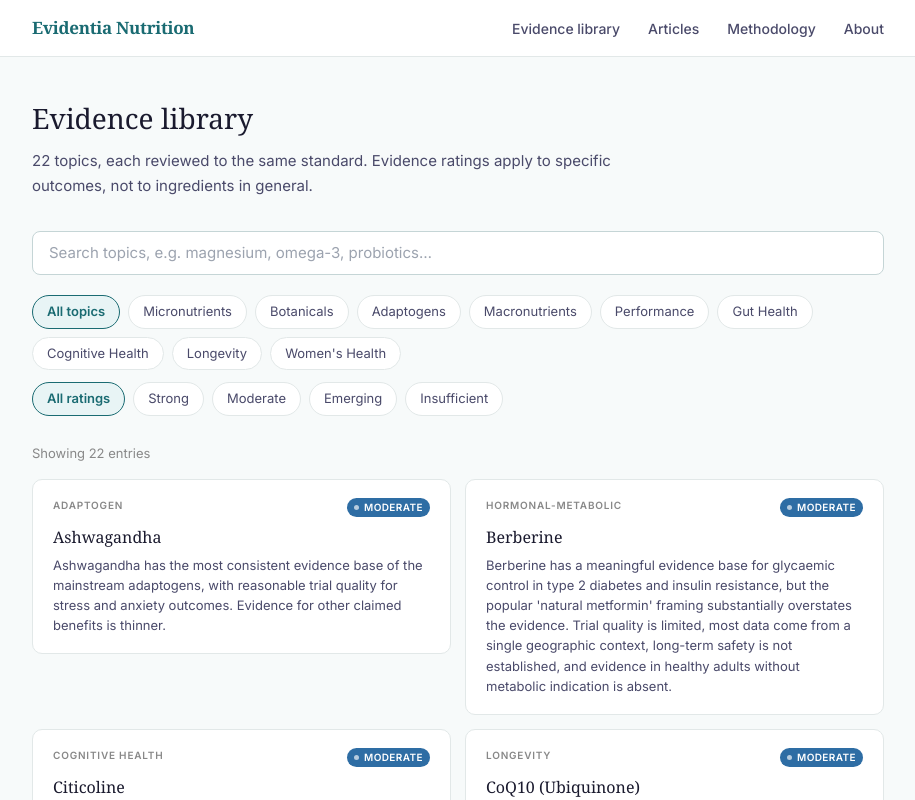
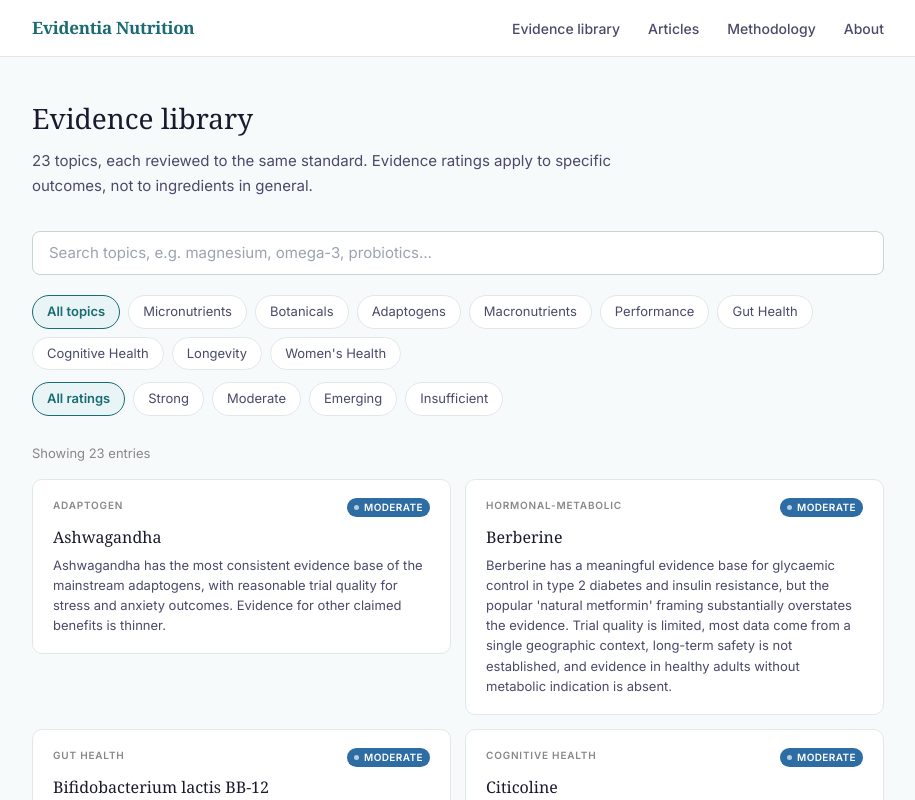
Before and after one commit to Zchawj6/evidentia-nutrition, a Next.js app: page /library in a window 1280 px wide. Shown: the top 800 px of the page, without its empty margins (182-1097 px from the left). Built offline with nearby package versions, Linux system fonts and the light colour scheme.

Commit message:
add bifidobacterium entry

```diff
--- a/app/library/page.jsx
+++ b/app/library/page.jsx
@@ -23,6 +23,7 @@ const RATINGS = ['All ratings', 'Strong', 'Moderate', 'Emerging', 'Insufficient'
 const PLACEHOLDER_ENTRIES = [
   { slug: 'ashwagandha', title: 'Ashwagandha', category: 'adaptogen', secondaryCategories: ['womens-health', 'cognitive-health'], primaryRating: 'Moderate', cardDescription: 'Ashwagandha has the most consistent evidence base of the mainstream adaptogens, with reasonable trial quality for stress and anxiety outcomes. Evidence for other claimed benefits is thinner.' },
   { slug: 'berberine', title: 'Berberine', category: 'hormonal-metabolic', secondaryCategories: ['womens-health'], primaryRating: 'Moderate', cardDescription: "Berberine has a meaningful evidence base for glycaemic control in type 2 diabetes and insulin resistance, but the popular 'natural metformin' framing substantially overstates the evidence. Trial quality is limited, most data come from a single geographic context, long-term safety is not established, and evidence in healthy adults without metabolic indication is absent." },
+  { slug: 'bifidobacterium-lactis-bb12', title: 'Bifidobacterium lactis BB-12', category: 'gut-health', primaryRating: 'Moderate', cardDescription: 'BB-12 is one of the best-studied probiotic strains, with consistent evidence for improving stool frequency and bowel regularity, particularly in older adults and those with low baseline bowel frequency. Effects on immune function and respiratory infections are modest and inconsistent.' },
   { slug: 'citicoline', title: 'Citicoline', category: 'cognitive-health', primaryRating: 'Moderate', cardDescription: 'Citicoline has a plausible mechanism and some positive trial data for cognitive outcomes, particularly in older adults with mild impairment. Evidence in healthy younger adults is less compelling.' },
   { slug: 'coq10', title: 'CoQ10 (Ubiquinone)', category: 'longevity', primaryRating: 'Moderate', cardDescription: 'CoQ10 has reasonable evidence for specific clinical populations, particularly individuals on statins and those with heart failure. Evidence for broad anti-ageing or energy benefits in healthy adults is not well supported.' },
   { slug: 'creatine', title: 'Creatine', category: 'performance', secondaryCategories: ['womens-health', 'cognitive-health', 'longevity'], primaryRating: 'Strong', cardDescription: 'Creatine has one of the strongest evidence bases in sports nutrition for strength and power output. Emerging evidence for cognitive and healthy ageing applications is plausible but less established.' },
```
Also changed, not shown: 1 other file (tests, documents, lock files or other folders).
